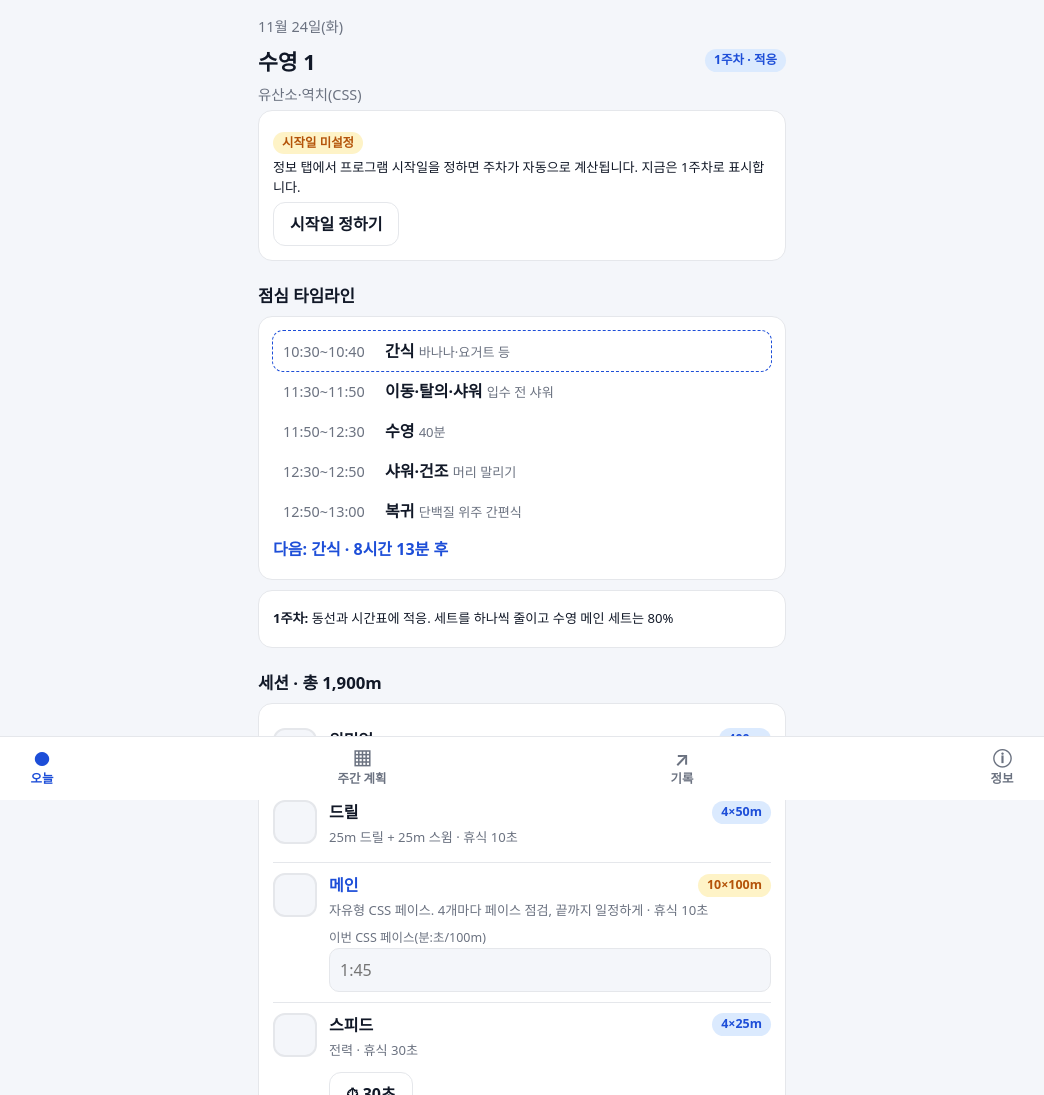
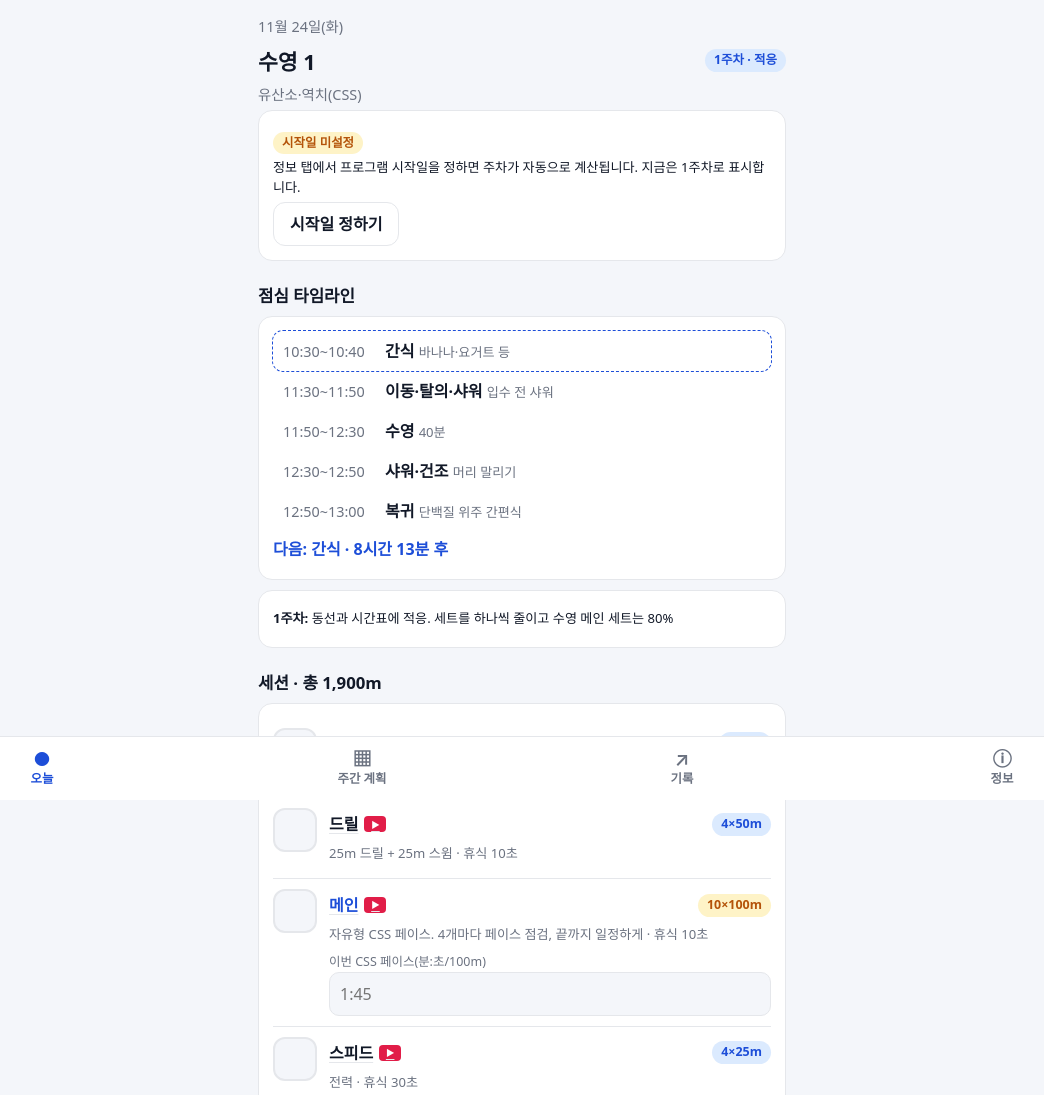
Before and after one commit to jsyunn1/workout, a plain HTML site: page index.html in a window 1280 px wide. Shown: the top 1095 px of the page, without its empty margins (118-1162 px from the left). Drawn offline with Linux system fonts and the light colour scheme.

Commit message:
운동 이름에 유튜브 영상 검색 링크 추가
Co-Authored-By: Claude Opus 5.5 <noreply@anthropic.com>

```diff
--- a/app.js
+++ b/app.js
@@ -93,6 +93,16 @@
   }
   function blockDist(b) { return b.reps * b.dist; }
   function blockText(b) { return b.reps > 1 ? b.reps + "×" + b.dist + "m" : b.dist + "m"; }
+
+  /* ---------- 유튜브 영상 검색 링크 ---------- */
+  function videoUrl(item) {
+    const q = item.video || (item.name + " " + (D.videoSuffix || "")).trim();
+    return "https://www.youtube.com/results?search_query=" + encodeURIComponent(q);
+  }
+  function videoLink(item) {
+    return '<a class="yt" href="' + esc(videoUrl(item)) + '" target="_blank" rel="noopener" aria-label="' +
+      esc(item.name) + ' 유튜브 영상 검색">' + esc(item.name) + '<span class="yt-ico" aria-hidden="true">▶</span></a>';
+  }
 
   /* ---------- 기록 ---------- */
   function records() { return load(KEY.records, []); }
@@ -232,8 +242,8 @@
           setBtns += '<button type="button" class="set" data-act="set" data-ex="' + ex.id + '" data-i="' + i + '" data-rest="' + ex.rest +
             '" aria-pressed="' + (sets[i] ? "true" : "false") + '" aria-label="' + (i + 1) + '세트">' + (i + 1) + "</button>";
         }
-        html += '<section class="card">' +
-          '<h3>' + esc(ex.name) + "</h3>" +
+        html += '<section class="card" data-name="' + esc(ex.name) + '">' +
+          '<h3>' + videoLink(ex) + "</h3>" +
           '<div class="ex-meta"><span class="pill' + (ex.setsChanged ? " warn" : "") + '">' + ex.sets + "×" + esc(ex.reps) + (ex.unit ? " " + esc(ex.unit) : "") + "</span>" +
           (ex.rpe ? '<span class="pill' + (ex.rpeChanged ? " warn" : "") + '">RPE ' + esc(ex.rpe) + "</span>" : "") +
           '<span class="pill">휴식 ' + fmtSec(ex.rest) + "</span></div>" +
@@ -260,7 +270,7 @@
         const on = !!draft.blocks[b.id];
         return '<div class="block' + (b.main ? " main" : "") + '">' +
           '<button type="button" class="check" data-act="block" data-block="' + b.id + '" data-rest="' + b.rest + '" aria-pressed="' + on + '" aria-label="' + esc(b.name) + ' 완료">✓</button>' +
-          '<div class="grow"><div class="row between"><h3>' + esc(b.name) + "</h3>" +
+          '<div class="grow"><div class="row between"><h3>' + videoLink(b) + "</h3>" +
           '<span class="pill' + (b.repsChanged ? " warn" : "") + '">' + blockText(b) + "</span></div>" +
           '<p class="small muted">' + esc(b.detail) + (b.rest ? " · 휴식 " + b.rest + "초" : "") + "</p>" +
           (b.css ? '<div class="inputs" style="margin-top:8px"><label>이번 CSS 페이스(분:초/100m)<input type="text" inputmode="numeric" data-field="css" value="' + esc(draft.css || "") + '" placeholder="' + (prevCss ? fmtSec(prevCss) : "1:45") + '"></label></div>' +
@@ -343,7 +353,7 @@
         (dow === todayDow ? ' <span class="today-badge small">오늘</span>' : "") + '</h3></div><p class="muted small">' + esc(w.focus) + '</p><ul class="plan-list">';
       if (w.type === "weight") {
         w.exercises.map(e => adjustExercise(e, wk)).forEach(ex => {
-          html += "<li><span>" + esc(ex.name) + '</span><span class="v">' +
+          html += "<li><span>" + videoLink(ex) + '</span><span class="v">' +
             '<span class="' + (ex.setsChanged ? "changed" : "") + '">' + ex.sets + "</span>×" + esc(ex.reps) +
             (ex.rpe ? ' · <span class="' + (ex.rpeChanged ? "changed" : "") + '">RPE ' + esc(ex.rpe) + "</span>" : "") + "</span></li>";
         });
@@ -351,7 +361,7 @@
       } else {
         const blocks = w.blocks.map(b => adjustBlock(b, wk));
         blocks.forEach(b => {
-          html += "<li><span>" + esc(b.name) + '</span><span class="v ' + (b.repsChanged ? "changed" : "") + '">' + blockText(b) + "</span></li>";
+          html += "<li><span>" + videoLink(b) + '</span><span class="v ' + (b.repsChanged ? "changed" : "") + '">' + blockText(b) + "</span></li>";
         });
         const total = blocks.reduce((s, b) => s + blockDist(b), 0);
         html += "<li><strong>합계</strong><span class=\"v\"><strong>" + total.toLocaleString() + "m</strong>" +
@@ -655,7 +665,7 @@
         el.setAttribute("aria-pressed", String(!!arr[i]));
         if (arr[i]) {
           const card = el.closest("section");
-          startTimer(Number(el.dataset.rest), card ? card.querySelector("h3").textContent : "");
+          startTimer(Number(el.dataset.rest), card ? card.dataset.name || "" : "");
         }
         break;
       }
--- a/data.js
+++ b/data.js
@@ -9,6 +9,10 @@ window.DATA = {
   schedule: { 1: "A", 2: "S1", 3: "B", 4: "S2", 5: "C" },
 
   cycleWeeks: 4,
+
+  // 운동 이름을 누르면 유튜브에서 "이름 + videoSuffix"로 검색합니다.
+  // 운동·수영 블록마다 video: "검색어"를 적으면 그 검색어를 대신 씁니다.
+  videoSuffix: "자세",
 
   timeline: {
     weight: [
@@ -37,7 +41,7 @@ window.DATA = {
           cue: "힙 힌지, 허리 중립" },
         { id: "bss", name: "불가리안 스플릿 스쿼트", sets: 2, reps: "8(한쪽씩)", rpe: "7", rest: 90, load: true,
           cue: "좌우 불균형 점검" },
-        { id: "deadbug", name: "데드버그 + 사이드 플랭크", sets: 3, reps: "10회 / 30초", rpe: null, rest: 60, load: false,
+        { id: "deadbug", video: "데드버그 사이드 플랭크", name: "데드버그 + 사이드 플랭크", sets: 3, reps: "10회 / 30초", rpe: null, rest: 60, load: false,
           unit: "라운드", cue: "갈비뼈가 뜨지 않게, 호흡 조절" }
       ]
     },
@@ -48,46 +52,46 @@ window.DATA = {
           cue: "견갑을 모으고 내린 채 고정" },
         { id: "csrow", name: "체스트 서포티드 로우", sets: 4, reps: "8", rpe: "7~8", rest: 90, load: true,
           cue: "등 중간 수축, 라운드숄더 교정" },
-        { id: "pullup", name: "풀업 또는 랫풀다운", sets: 3, reps: "8", rpe: "7", rest: 90, load: true,
+        { id: "pullup", video: "풀업 랫풀다운 자세", name: "풀업 또는 랫풀다운", sets: 3, reps: "8", rpe: "7", rest: 90, load: true,
           cue: "어깨를 으쓱하지 않기" },
-        { id: "facepull", name: "페이스풀 + 밴드 풀어파트", sets: 3, reps: "15 / 20", rpe: null, rest: 45, load: true,
+        { id: "facepull", video: "페이스풀 밴드 풀어파트", name: "페이스풀 + 밴드 풀어파트", sets: 3, reps: "15 / 20", rpe: null, rest: 45, load: true,
           cue: "어깨 바깥 회전, 하부 승모근" }
       ]
     },
     C: {
       name: "웨이트 C", type: "weight", focus: "힙힌지, 한쪽씩 하는 동작, 들고 걷기",
       exercises: [
-        { id: "deadlift", name: "데드리프트(트랩바 가능)", sets: 4, reps: "4", rpe: "7~8", rest: 150, load: true,
+        { id: "deadlift", video: "데드리프트 자세", name: "데드리프트(트랩바 가능)", sets: 4, reps: "4", rpe: "7~8", rest: 150, load: true,
           cue: "들기 전 랫을 당겨 긴장 만들기" },
-        { id: "landmine", name: "랜드마인 프레스 또는 푸시업", sets: 3, reps: "10", rpe: "7", rest: 90, load: true,
+        { id: "landmine", video: "랜드마인 프레스 자세", name: "랜드마인 프레스 또는 푸시업", sets: 3, reps: "10", rpe: "7", rest: 90, load: true,
           cue: "어깨에 부담이 적은 밀기 동작" },
         { id: "dbrow", name: "원암 덤벨 로우", sets: 3, reps: "10(한쪽씩)", rpe: "7", rest: 60, load: true,
           cue: "몸통이 돌아가지 않게" },
-        { id: "carry", name: "파머스 캐리 + 팔로프 프레스", sets: 3, reps: "30m / 10회", rpe: null, rest: 60, load: true,
+        { id: "carry", video: "파머스 캐리 팔로프 프레스", name: "파머스 캐리 + 팔로프 프레스", sets: 3, reps: "30m / 10회", rpe: null, rest: 60, load: true,
           cue: "바른 자세 유지, 몸통 회전 버티기" }
       ]
     },
     S1: {
       name: "수영 1", type: "swim", focus: "유산소·역치(CSS)", approx: "약 2,300m",
       blocks: [
-        { id: "wu", name: "워밍업", reps: 1, dist: 400, rest: 0, detail: "자유형·배영 섞어서 여유 있게" },
-        { id: "drill", name: "드릴", reps: 4, dist: 50, rest: 10, detail: "25m 드릴 + 25m 스윔" },
-        { id: "main", name: "메인", reps: 12, dist: 100, rest: 10, main: true, css: true,
+        { id: "wu", name: "워밍업", reps: 1, dist: 400, video: "수영 워밍업 루틴", rest: 0, detail: "자유형·배영 섞어서 여유 있게" },
+        { id: "drill", name: "드릴", reps: 4, dist: 50, video: "자유형 드릴", rest: 10, detail: "25m 드릴 + 25m 스윔" },
+        { id: "main", name: "메인", reps: 12, dist: 100, video: "수영 CSS 훈련 페이스", rest: 10, main: true, css: true,
           detail: "자유형 CSS 페이스. 4개마다 페이스 점검, 끝까지 일정하게" },
-        { id: "speed", name: "스피드", reps: 4, dist: 25, rest: 30, detail: "전력" },
-        { id: "cd", name: "쿨다운", reps: 1, dist: 200, rest: 0, detail: "천천히" }
+        { id: "speed", name: "스피드", reps: 4, dist: 25, video: "자유형 스프린트 훈련", rest: 30, detail: "전력" },
+        { id: "cd", name: "쿨다운", reps: 1, dist: 200, video: "수영 쿨다운", rest: 0, detail: "천천히" }
       ]
     },
     S2: {
       name: "수영 2", type: "swim", focus: "기술·스피드·개인혼영", approx: "약 2,000m",
       note: "금요일 데드리프트가 있으니 고강도는 피하기",
       blocks: [
-        { id: "wu", name: "워밍업", reps: 1, dist: 500, rest: 0, detail: "자유형 300m + 킥 200m" },
-        { id: "drill", name: "드릴", reps: 8, dist: 50, rest: 0, detail: "개인혼영 순서(영법마다 2개, 25m 드릴 + 25m 스윔)" },
-        { id: "main", name: "메인", reps: 6, dist: 100, rest: 15, main: true,
+        { id: "wu", name: "워밍업", reps: 1, dist: 500, video: "수영 킥 훈련", rest: 0, detail: "자유형 300m + 킥 200m" },
+        { id: "drill", name: "드릴", reps: 8, dist: 50, video: "개인혼영 드릴", rest: 0, detail: "개인혼영 순서(영법마다 2개, 25m 드릴 + 25m 스윔)" },
+        { id: "main", name: "메인", reps: 6, dist: 100, video: "개인혼영 턴 스트림라인", rest: 15, main: true,
           detail: "개인혼영. 1~3번 점점 빠르게, 4~6번 일정하게. 턴·스트림라인 집중" },
-        { id: "pull", name: "풀", reps: 1, dist: 200, rest: 0, detail: "풀부이로 스트로크 수 줄이기" },
-        { id: "cd", name: "쿨다운", reps: 1, dist: 100, rest: 0, detail: "배영" }
+        { id: "pull", name: "풀", reps: 1, dist: 200, video: "풀부이 수영 훈련", rest: 0, detail: "풀부이로 스트로크 수 줄이기" },
+        { id: "cd", name: "쿨다운", reps: 1, dist: 100, video: "배영 자세", rest: 0, detail: "배영" }
       ]
     }
   },
--- a/service-worker.js
+++ b/service-worker.js
@@ -1,5 +1,5 @@
 /* 오프라인 캐시. 파일을 바꿔 배포할 때 CACHE 버전을 올리면 확실히 갱신됩니다. */
-const CACHE = "lunch-workout-v2";
+const CACHE = "lunch-workout-v3";
 const ASSETS = [
   "./",
   "./index.html",
--- a/style.css
+++ b/style.css
@@ -115,7 +115,18 @@ p { margin: 4px 0; }
 
 /* 운동 카드 */
 .ex-meta { display: flex; flex-wrap: wrap; gap: 6px; margin: 6px 0; }
-.cue { font-size: .9rem; color: var(--muted); margin: 4px 0 10px; }
+.yt {
+  color: inherit; text-decoration: underline; text-decoration-color: var(--line);
+  text-underline-offset: 3px; display: inline-flex; align-items: center; gap: 6px;
+  min-height: 32px;
+}
+.yt-ico {
+  display: inline-flex; align-items: center; justify-content: center;
+  width: 22px; height: 16px; border-radius: 4px;
+  background: #e11d48; color: #fff; font-size: 9px; text-decoration: none; flex: none;
+}
+.plan-list .yt { min-height: 0; }
+.cue {font-size: .9rem; color: var(--muted); margin: 4px 0 10px; }
 .cue::before { content: "교정 · "; color: var(--warn); font-weight: 600; }
 .sets { display: flex; flex-wrap: wrap; gap: 8px; margin-bottom: 10px; }
 .set {
```
Also changed, not shown: 1 other file.
